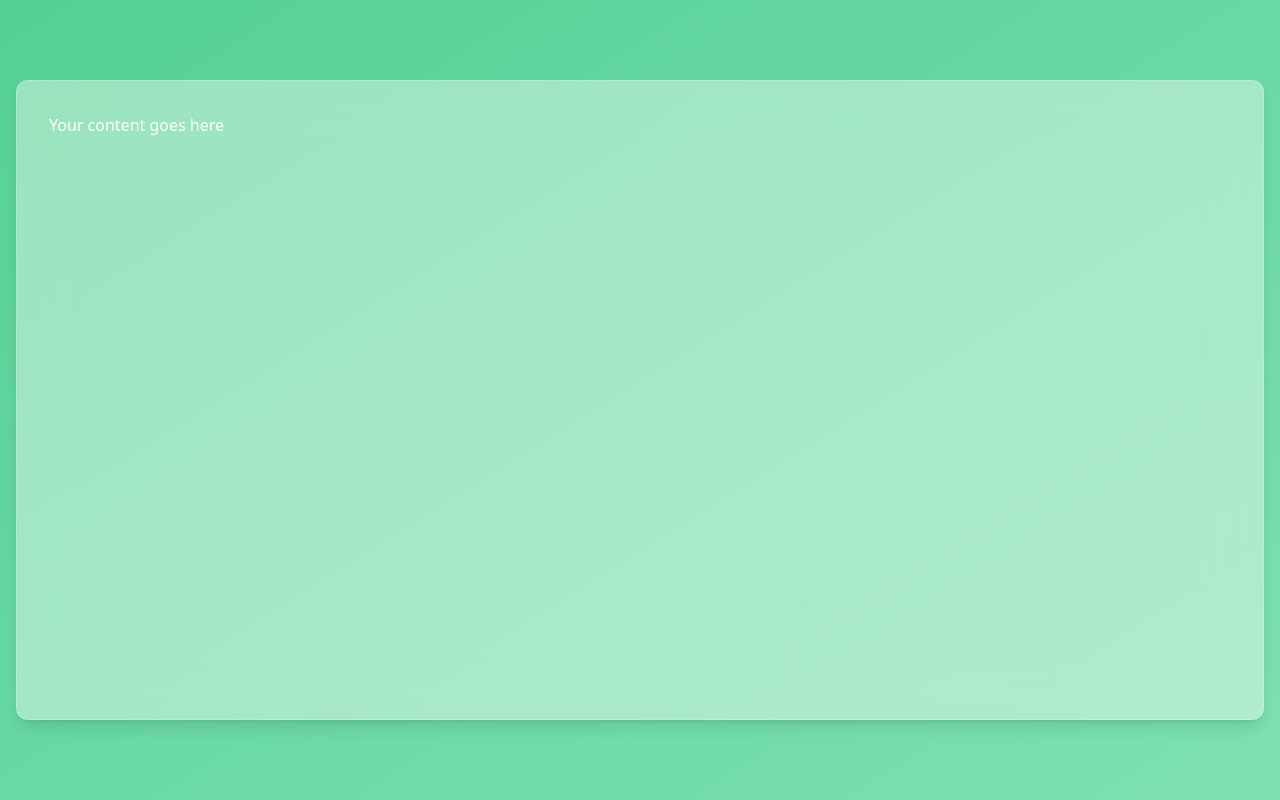
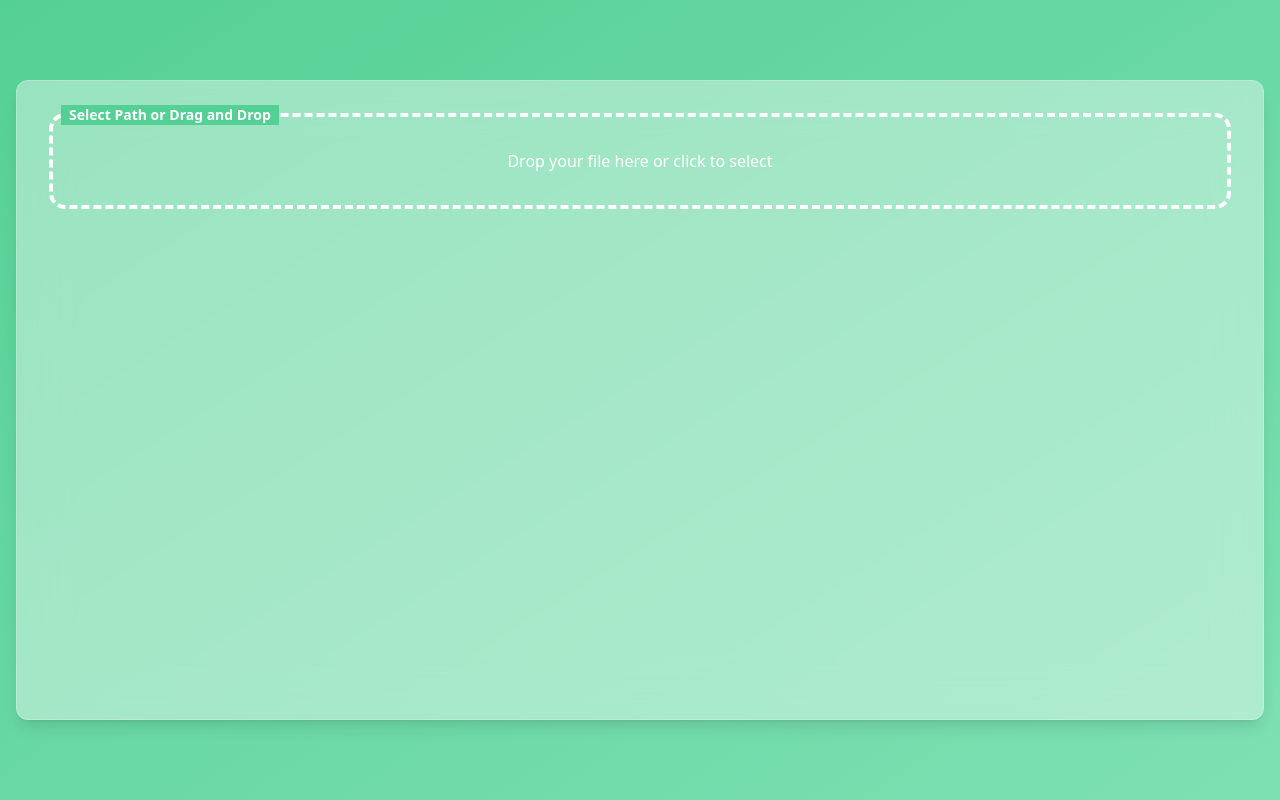
Before and after one commit to dkbozkurt/dkb-AdCraft, a React (Vite) app: page / in a window 1280 px wide. Built offline with nearby package versions, Linux system fonts and the light colour scheme.

Commit message:
Area bases

```diff
--- a/src/App.tsx
+++ b/src/App.tsx
@@ -1,10 +1,11 @@
 import React from 'react'
 import Background from './components/Background'
+import FileDropArea from './components/FileDropArea'
 
 function App() {
   return (
     <Background>
-      <p className="text-white">Your content goes here</p>
+      <FileDropArea />
     </Background>
   )
 }
--- /dev/null
+++ b/src/components/ConfirmButton.tsx
@@ -0,0 +1,13 @@
+import React from 'react'
+
+const ConfirmButton: React.FC = () => {
+    return (
+        <div className="flex justify-end">
+            <button className="px-6 py-2 bg-green-500 text-white rounded-full hover:bg-green-600 transition-colors">
+                Confirm
+            </button>
+        </div>
+    )
+}
+
+export default ConfirmButton
--- /dev/null
+++ b/src/components/FileDropArea.tsx
@@ -0,0 +1,26 @@
+import React, { useState } from 'react'
+
+const FileDropArea: React.FC = () => {
+    const [file, setFile] = useState<File | null>(null)
+
+    const handleDrop = (e: React.DragEvent<HTMLDivElement>) => {
+        e.preventDefault()
+        const droppedFile = e.dataTransfer.files[0]
+        setFile(droppedFile)
+    }
+
+    return (
+        <div
+            className="relative border-4 border-dashed border-white rounded-2xl p-8 text-center cursor-pointer mb-4"
+            onDrop={handleDrop}
+            onDragOver={(e) => e.preventDefault()}
+        >
+            <h2 className="absolute -top-3 left-2 bg-jd-green px-2 text-white text-sm font-bold">Select Path or Drag and Drop</h2>
+            <p className="text-white">
+                {file ? file.name : 'Drop your file here or click to select'}
+            </p>
+        </div>
+    )
+}
+
+export default FileDropArea
--- /dev/null
+++ b/src/components/NamingArea.tsx
@@ -0,0 +1,29 @@
+import React, { useState } from 'react'
+
+const TextAreas: React.FC = () => {
+    const [textInputs, setTextInputs] = useState(['', '', '', ''])
+
+    const handleTextChange = (index: number, value: string) => {
+        const newInputs = [...textInputs]
+        newInputs[index] = value
+        setTextInputs(newInputs)
+    }
+
+    return (
+        <div className="grid grid-cols-2 gap-4 mb-4">
+            {textInputs.map((text, index) => (
+                <div key={index} className="relative">
+                    <h3 className="absolute -top-3 left-2 bg-jd-green px-2 text-white text-sm font-bold z-10">Text Area {index + 1}</h3>
+                    <textarea
+                        className="w-full h-24 p-2 rounded-xl bg-red-300 bg-opacity-50 text-white placeholder-white resize"
+                        value={text}
+                        onChange={(e) => handleTextChange(index, e.target.value)}
+                        placeholder={`Enter text for area ${index + 1}`}
+                    />
+                </div>
+            ))}
+        </div>
+    )
+}
+
+export default TextAreas
--- /dev/null
+++ b/src/components/NetworkSelectionArea.tsx
@@ -0,0 +1,28 @@
+import React, { useState } from 'react'
+
+const Squares: React.FC = () => {
+    const [squares, setSquares] = useState(Array(9).fill(false))
+
+    const toggleSquare = (index: number) => {
+        const newSquares = [...squares]
+        newSquares[index] = !newSquares[index]
+        setSquares(newSquares)
+    }
+
+    return (
+        <div className="relative bg-black bg-opacity-50 p-4 rounded-xl mb-4">
+            <h3 className="absolute -top-3 left-2 bg-jd-green px-2 text-white text-sm font-bold">Squares</h3>
+            <div className="grid grid-cols-3 gap-2">
+                {squares.map((isActive, index) => (
+                    <div
+                        key={index}
+                        className={`w-full pt-[100%] rounded-lg cursor-pointer ${isActive ? 'bg-white' : 'bg-gray-600'}`}
+                        onClick={() => toggleSquare(index)}
+                    />
+                ))}
+            </div>
+        </div>
+    )
+}
+
+export default Squares
```
